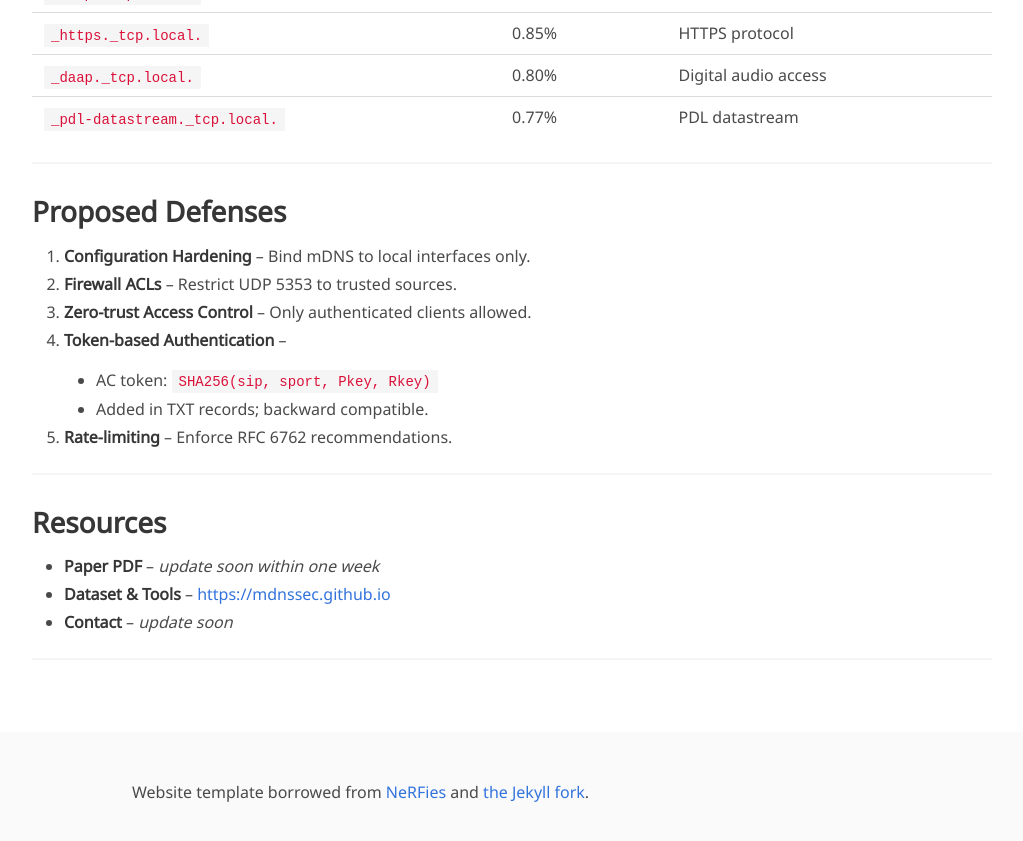
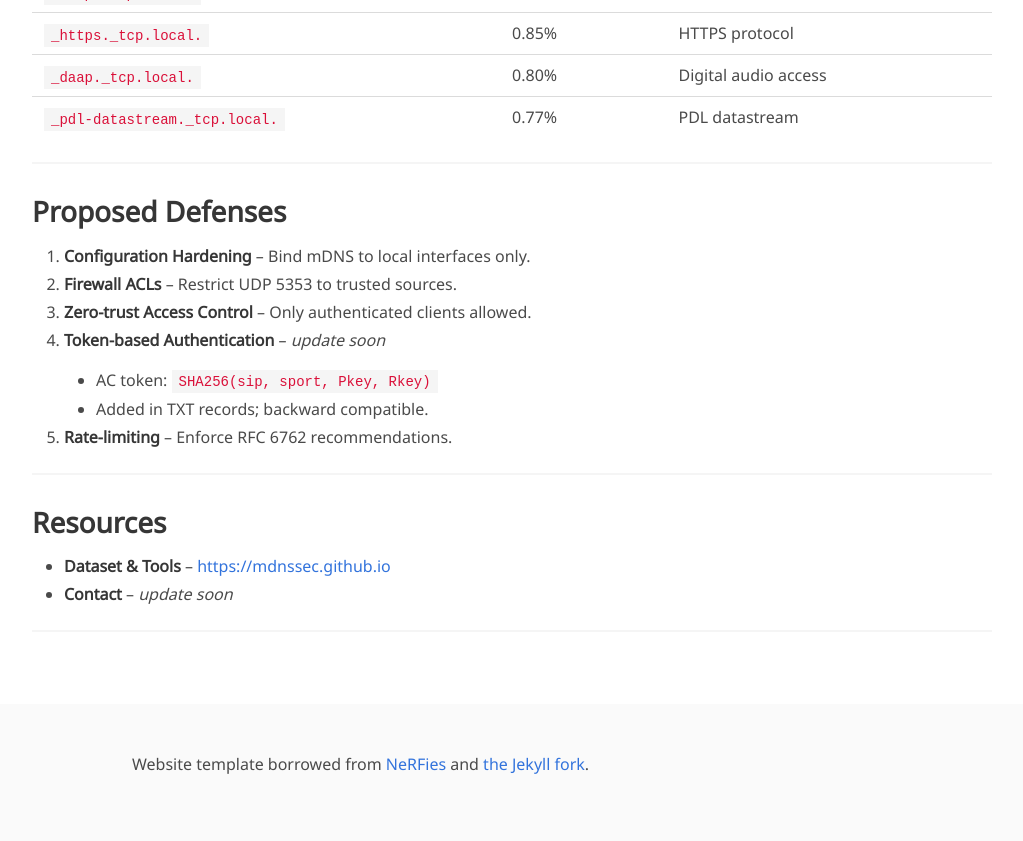
Before and after one commit to mdnssec/mdnssec.github.io, a Jekyll site: the page built from index.md, in a window 1280 px wide and 900 px high, scrolled down 2476 px. Shown: the top 841 px of the window, without its empty margins (128-1151 px from the left). Built offline with Jekyll 4.4.1, drawn with Linux system fonts in a browser that asks for light colours; some web fonts are replaced; some of the changed lines change nothing that is shown.

Commit message:
Update index.md

```diff
--- a/index.md
+++ b/index.md
@@ -85,7 +85,7 @@ Repository & resources: [https://github.com/mdnssec/mdnssec.github.io](https://g
 1. **Configuration Hardening** – Bind mDNS to local interfaces only.
 2. **Firewall ACLs** – Restrict UDP 5353 to trusted sources.
 3. **Zero-trust Access Control** – Only authenticated clients allowed.
-4. **Token-based Authentication** –
+4. **Token-based Authentication** –  *update soon*
    - AC token: `SHA256(sip, sport, Pkey, Rkey)`
    - Added in TXT records; backward compatible.
 5. **Rate-limiting** – Enforce RFC 6762 recommendations.
@@ -94,7 +94,6 @@ Repository & resources: [https://github.com/mdnssec/mdnssec.github.io](https://g
 
 ## Resources
 
-- **Paper PDF** – *update soon within one week*
 - **Dataset & Tools** – [https://mdnssec.github.io](https://mdnssec.github.io)
 - **Contact** – *update soon*
 
```
